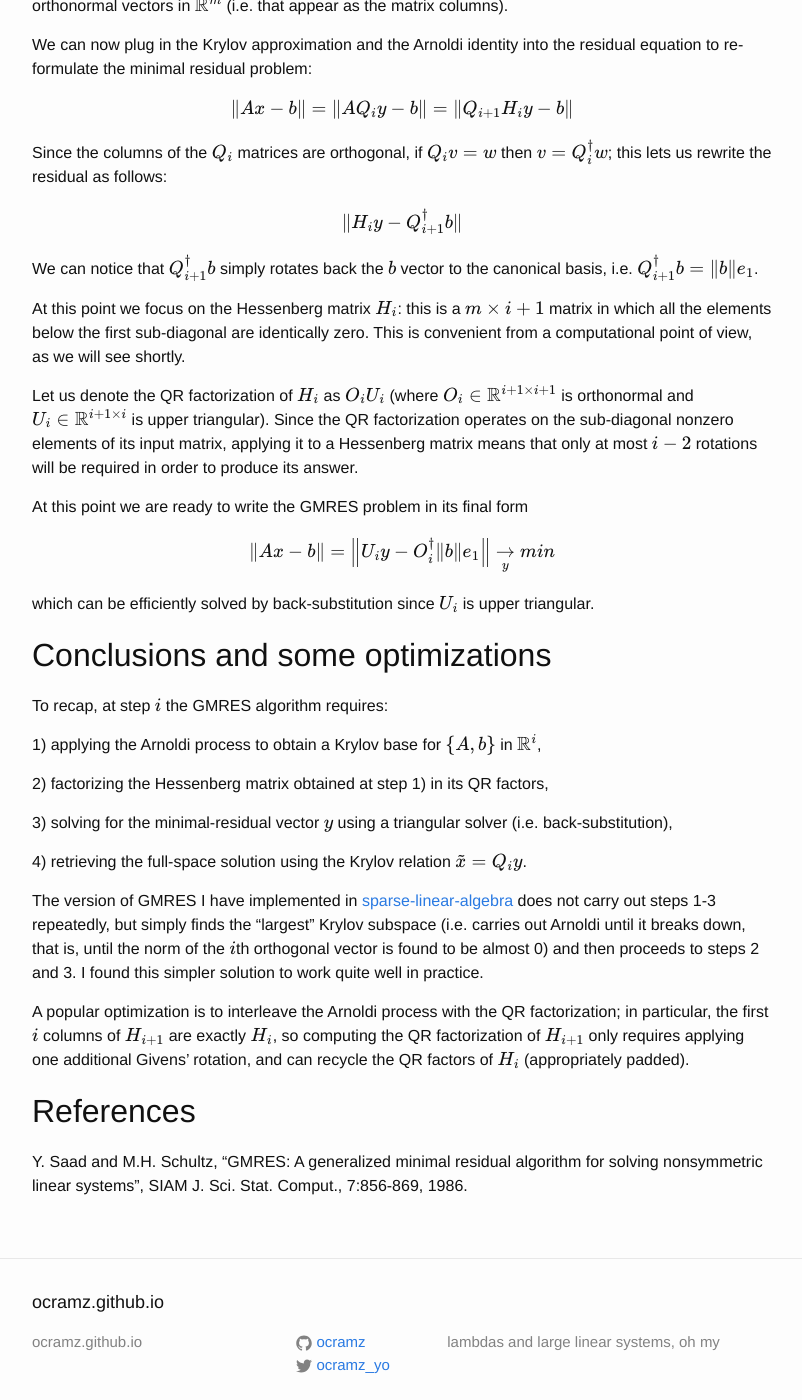
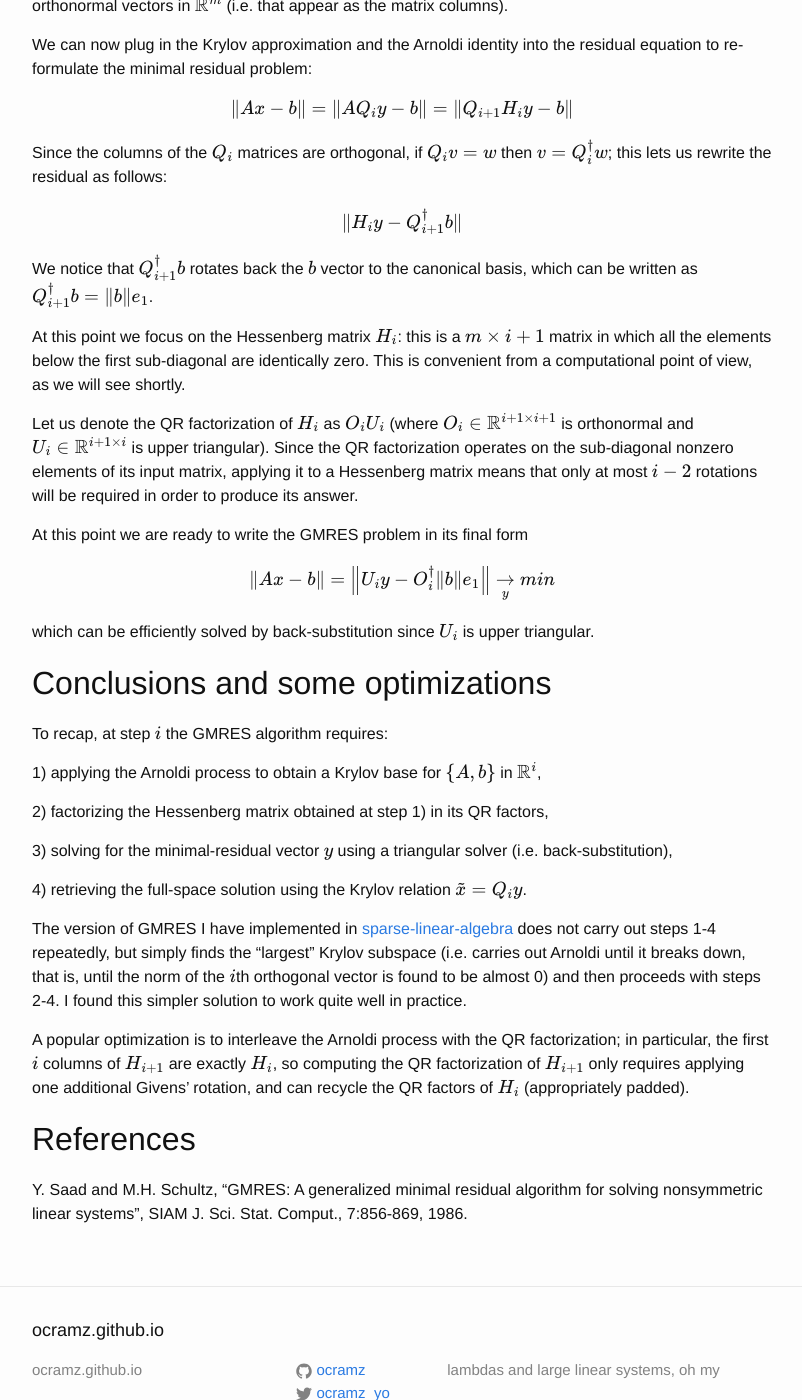
Before and after one commit to ocramz/ocramz.github.io, a Jekyll site: the page built from _posts/2017-02-06-gmres.markdown, in a window 1280 px wide and 1400 px high, scrolled down 714 px. Shown: the whole window, without its empty margins (238-1040 px from the left). Built offline with Jekyll 4.4.1, drawn with Linux system fonts in a browser that asks for light colours; formulas are drawn with MathJax 3.

Commit message:
upd blog

```diff
--- a/_posts/2017-02-06-gmres.markdown
+++ b/_posts/2017-02-06-gmres.markdown
@@ -34,7 +34,7 @@ $$
 \|H_i y - Q_{i+1}^\dagger b\|
 $$
 
-We can notice that $$Q_{i+1}^\dagger b$$ simply rotates back the $$b$$ vector to the canonical basis, i.e. $$Q_{i+1}^\dagger b = \|b\| e_1$$.
+We notice that $$Q_{i+1}^\dagger b$$ rotates back the $$b$$ vector to the canonical basis, which can be written as $$Q_{i+1}^\dagger b = \|b\| e_1$$.
 
 At this point we focus on the Hessenberg matrix $$H_i$$: this is a $$m \times i + 1$$ matrix in which all the elements below the first sub-diagonal are identically zero. This is convenient from a computational point of view, as we will see shortly.
 
@@ -60,7 +60,7 @@ To recap, at step $$i$$ the GMRES algorithm requires:
 
 4) retrieving the full-space solution using the Krylov relation $$\tilde{x} = Q_i y$$.
 
-The version of GMRES I have implemented in [sparse-linear-algebra](https://hackage.haskell.org/package/sparse-linear-algebra) does not carry out steps 1-3 repeatedly, but simply finds the "largest" Krylov subspace (i.e. carries out Arnoldi until it breaks down, that is, until the norm of the $$i$$th orthogonal vector is found to be almost 0) and then proceeds to steps 2 and 3. I found this simpler solution to work quite well in practice.
+The version of GMRES I have implemented in [sparse-linear-algebra](https://hackage.haskell.org/package/sparse-linear-algebra) does not carry out steps 1-4 repeatedly, but simply finds the "largest" Krylov subspace (i.e. carries out Arnoldi until it breaks down, that is, until the norm of the $$i$$th orthogonal vector is found to be almost 0) and then proceeds with steps 2-4. I found this simpler solution to work quite well in practice.
 
 A popular optimization is to interleave the Arnoldi process with the QR factorization; in particular, the first $$i$$ columns of $$H_{i+1}$$ are exactly $$H_i$$, so computing the QR factorization of $$H_{i+1}$$ only requires applying one additional Givens' rotation, and can recycle the QR factors of $$H_i$$ (appropriately padded).
 
```
Also changed, not shown: 2 other files.
